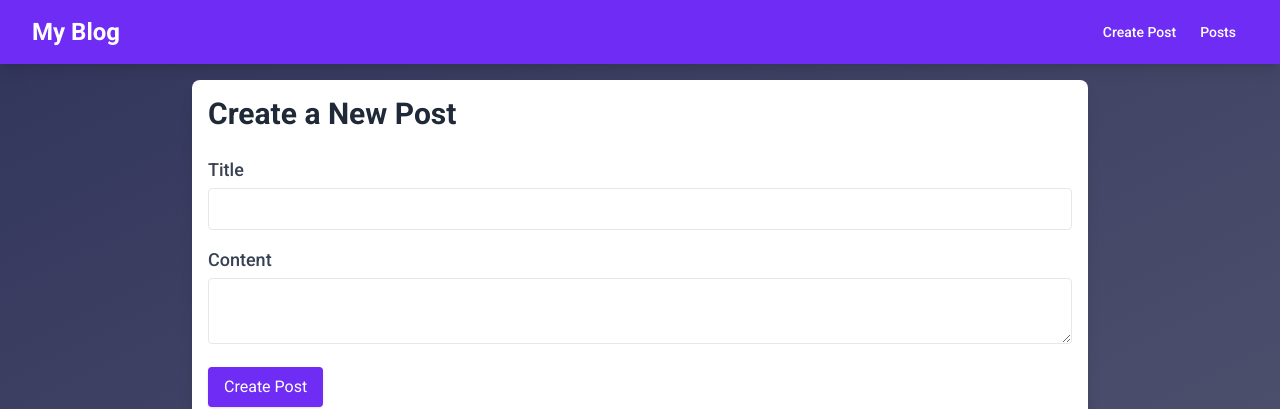
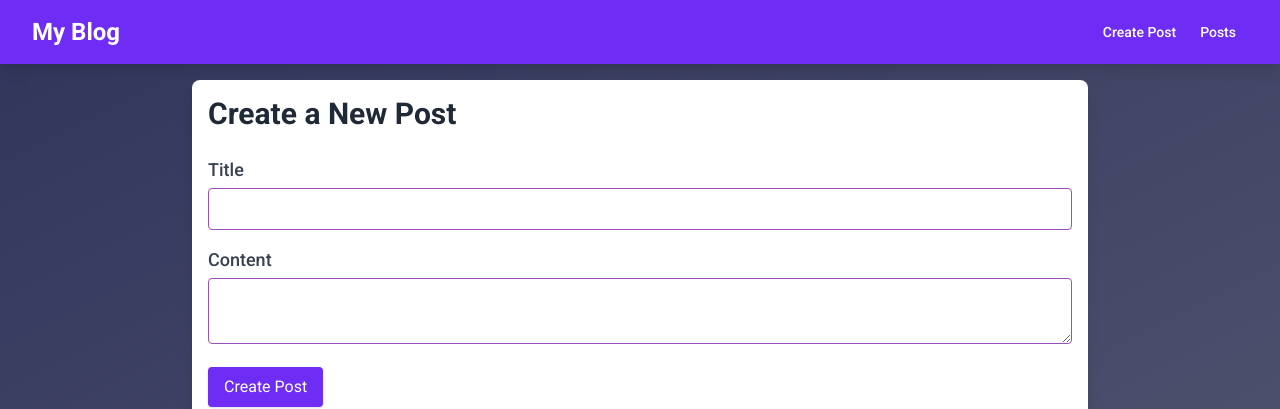
Before and after one commit to chavez62/client, a React (Create React App) app: page / in a window 1280 px wide. Shown: the top 409 px of the page. Built offline with nearby package versions, Linux system fonts and the light colour scheme; no server answers.

Commit message:
Updated border color

```diff
--- a/src/App.js
+++ b/src/App.js
@@ -15,14 +15,17 @@ const App = () => {
   const fetchPosts = async () => {
     try {
       const response = await axios.get('http://localhost:5000/api/posts');
-      setPosts(response.data);
+      // Sort posts by creation date, newest first
+      const sortedPosts = response.data.sort((a, b) => new Date(b.date) - new Date(a.date));
+      setPosts(sortedPosts);
     } catch (error) {
       console.error('There was an error fetching the posts!', error);
     }
   };
 
   const addPost = (newPost) => {
-    setPosts([...posts, newPost]);
+    // Prepend the new post to the beginning of the posts array
+    setPosts([newPost, ...posts]);
   };
 
   return (
--- a/src/components/CreatePost.js
+++ b/src/components/CreatePost.js
@@ -1,5 +1,6 @@
 import React, { useState } from 'react';
 import axios from 'axios';
+import '../index.css';
 
 const CreatePost = ({ addPost }) => {
   const [title, setTitle] = useState('');
@@ -30,7 +31,7 @@ const CreatePost = ({ addPost }) => {
           type="text"
           value={title}
           onChange={(e) => setTitle(e.target.value)}
-          className="w-full p-2 border rounded mt-1 focus:ring-blue-500 focus:border-blue-500 transition duration-300"
+          className="w-full p-2 border rounded mt-1 border-purple-500 focus:outline-none focus:ring-purple-500 focus:border-purple-500 transition duration-300"
           required
         />
       </div>
@@ -39,7 +40,7 @@ const CreatePost = ({ addPost }) => {
         <textarea
           value={content}
           onChange={(e) => setContent(e.target.value)}
-          className="w-full p-2 border rounded mt-1 focus:ring-blue-500 focus:border-blue-500 transition duration-300"
+          className="w-full p-2 border rounded mt-1 border-purple-500 focus:outline-none focus:ring-purple-500 focus:border-purple-500 transition duration-300"
           required
         />
       </div>
--- a/src/index.css
+++ b/src/index.css
@@ -2,12 +2,8 @@
 @tailwind components;
 @tailwind utilities;
 
-input::placeholder,
-textarea::placeholder {
-  color: #a0aec0; /* Tailwind color for gray-400 */
-  opacity: 1; /* Override default opacity */
-}
 
+/* Button styles */
 .button-enhanced {
   @apply px-4 py-2 bg-primary text-white rounded shadow hover:bg-purple-700 transition duration-300 transform hover:scale-105;
 }
--- a/tailwind.config.js
+++ b/tailwind.config.js
@@ -13,6 +13,11 @@ module.exports = {
       colors: {
         'primary': '#6F2CF5',
         'secondary': '#1D4ED8',
+        'purple': {
+          '500': '#9D50BB',
+          '600': '#8E44AD',
+          '700': '#732D91',
+        },
       },
     },
   },
```
